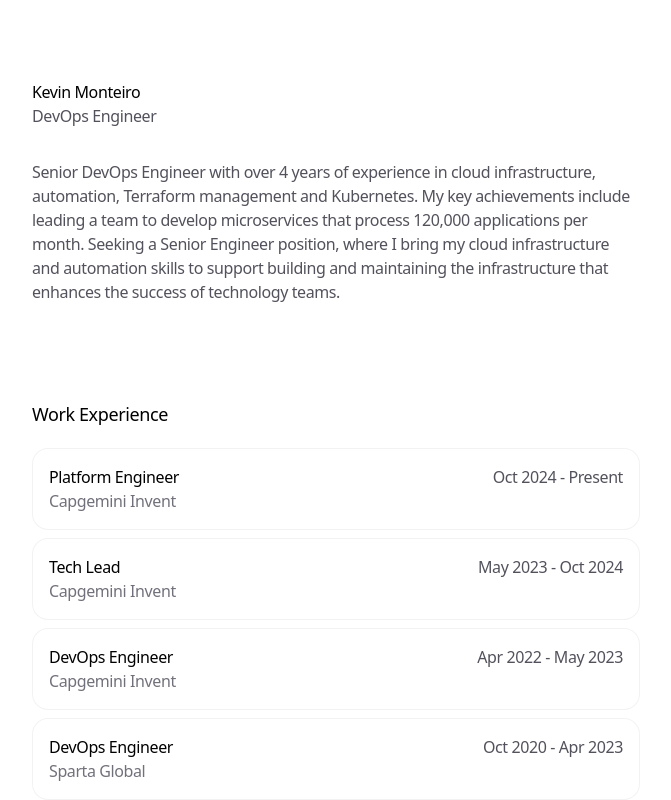
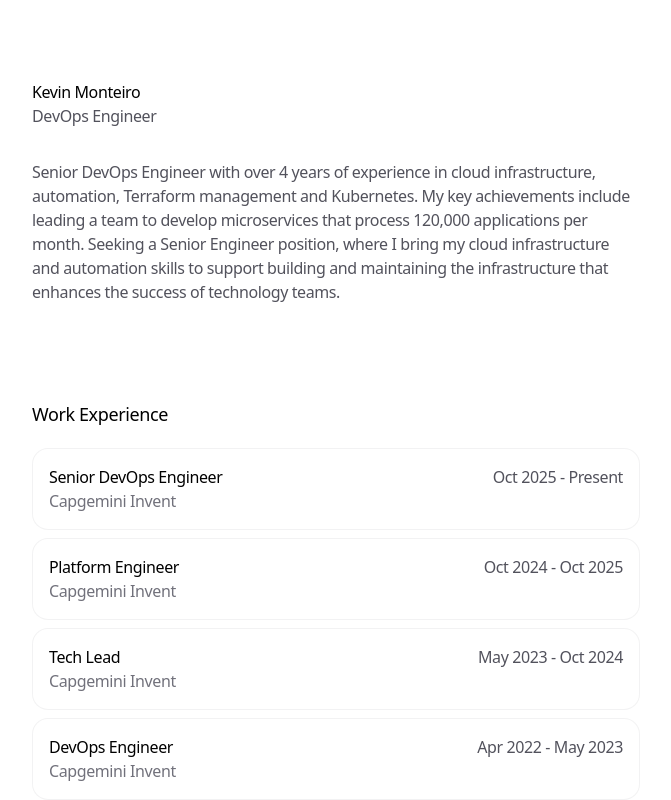
Before and after one commit to km-aero/my-website, a Next.js app: page / in a window 1280 px wide. Shown: the top 800 px of the page, without its empty margins (304-975 px from the left). Built offline with nearby package versions, Linux system fonts and the light colour scheme.

Commit message:
feat: update recent work experience

```diff
--- a/app/data.ts
+++ b/app/data.ts
@@ -32,11 +32,19 @@ type SocialLink = {
 export const WORK_EXPERIENCE: WorkExperience[] = [
   {
     company: 'Capgemini Invent',
-    title: 'Platform Engineer',
-    start: 'Oct 2024',
+    title: 'Senior DevOps Engineer',
+    start: 'Oct 2025',
     end: 'Present',
     link: 'https://www.capgemini.com/au-en/about-us/who-we-are/our-brands/capgemini-invent/',
     id: 'work1',
+  },
+  {
+    company: 'Capgemini Invent',
+    title: 'Platform Engineer',
+    start: 'Oct 2024',
+    end: 'Oct 2025',
+    link: 'https://www.capgemini.com/au-en/about-us/who-we-are/our-brands/capgemini-invent/',
+    id: 'work2',
   },
   {
     company: 'Capgemini Invent',
@@ -44,7 +52,7 @@ export const WORK_EXPERIENCE: WorkExperience[] = [
     start: 'May 2023',
     end: 'Oct 2024',
     link: 'https://www.capgemini.com/au-en/about-us/who-we-are/our-brands/capgemini-invent/',
-    id: 'work2',
+    id: 'work3',
   },
   {
     company: 'Capgemini Invent',
@@ -52,7 +60,7 @@ export const WORK_EXPERIENCE: WorkExperience[] = [
     start: 'Apr 2022',
     end: 'May 2023',
     link: 'https://www.capgemini.com/au-en/about-us/who-we-are/our-brands/capgemini-invent/',
-    id: 'work3',
+    id: 'work4',
   },
   {
     company: 'Sparta Global',
@@ -60,7 +68,7 @@ export const WORK_EXPERIENCE: WorkExperience[] = [
     start: 'Oct 2020',
     end: 'Apr 2023',
     link: 'https://www.spartaglobal.com/',
-    id: 'work4',
+    id: 'work5',
   },
   {
     company: 'Sparta Global',
@@ -68,7 +76,7 @@ export const WORK_EXPERIENCE: WorkExperience[] = [
     start: 'Feb 2020',
     end: 'Oct 2020',
     link: 'https://www.spartaglobal.com/',
-    id: 'work5',
+    id: 'work6',
   },
   {
     company: 'Citco',
@@ -76,7 +84,7 @@ export const WORK_EXPERIENCE: WorkExperience[] = [
     start: 'Sep 2019',
     end: 'Feb 2020',
     link: 'https://www.citco.com/',
-    id: 'work6',
+    id: 'work7',
   },
 ]
 
```
